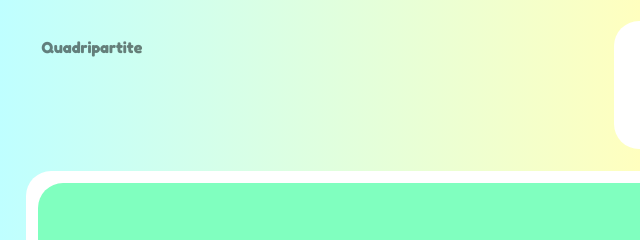
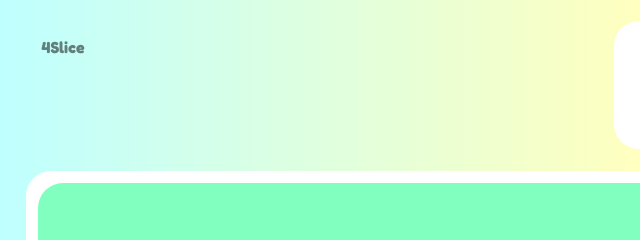
Before and after one commit to mhyles-fajardo/4SliceWeb, a plain HTML site: page index.html in a window 1280 px wide. Shown: the top 240 px of the page, 0-640 px from the left. Drawn offline with Linux system fonts and the light colour scheme.

Commit message:
Update index.html

```diff
--- a/index.html
+++ b/index.html
@@ -15,7 +15,7 @@
 
         <div class="main-div" id="top-div">
             <div class="top-div" id="top-left-div">
-                <p id="app-name">Quadripartite</p>
+                <p id="app-name">4Slice</p>
             </div>
 
             <div class="top-div" id="top-right-div">
```
